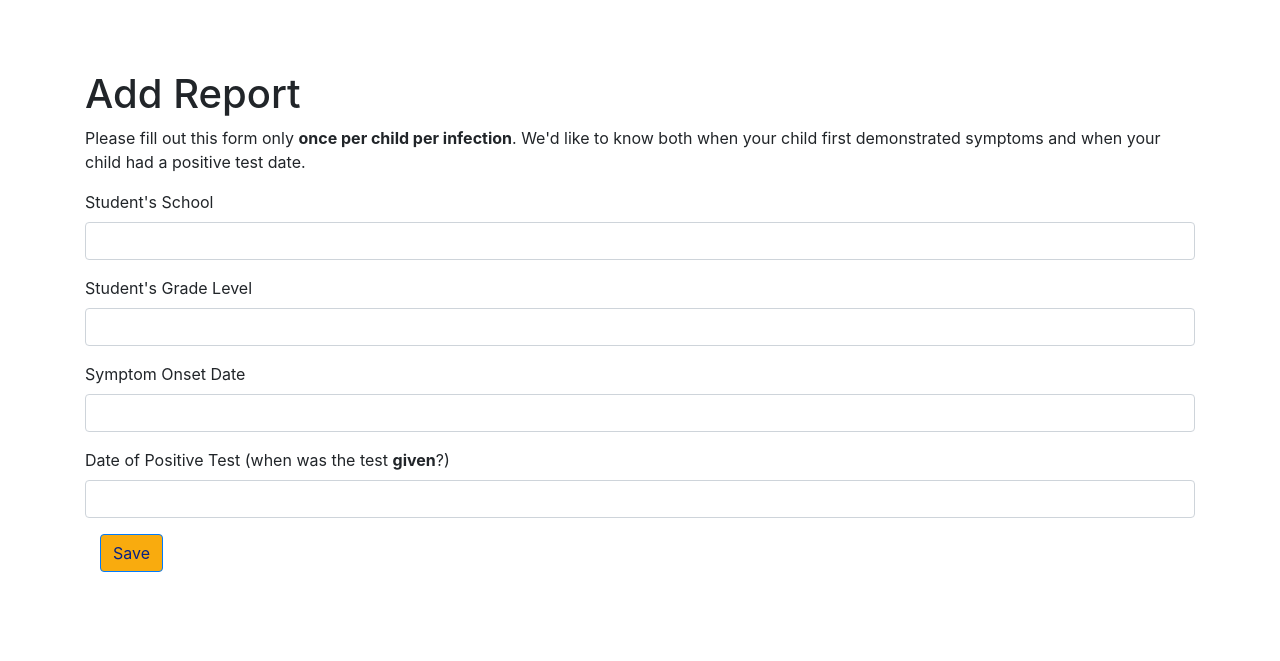
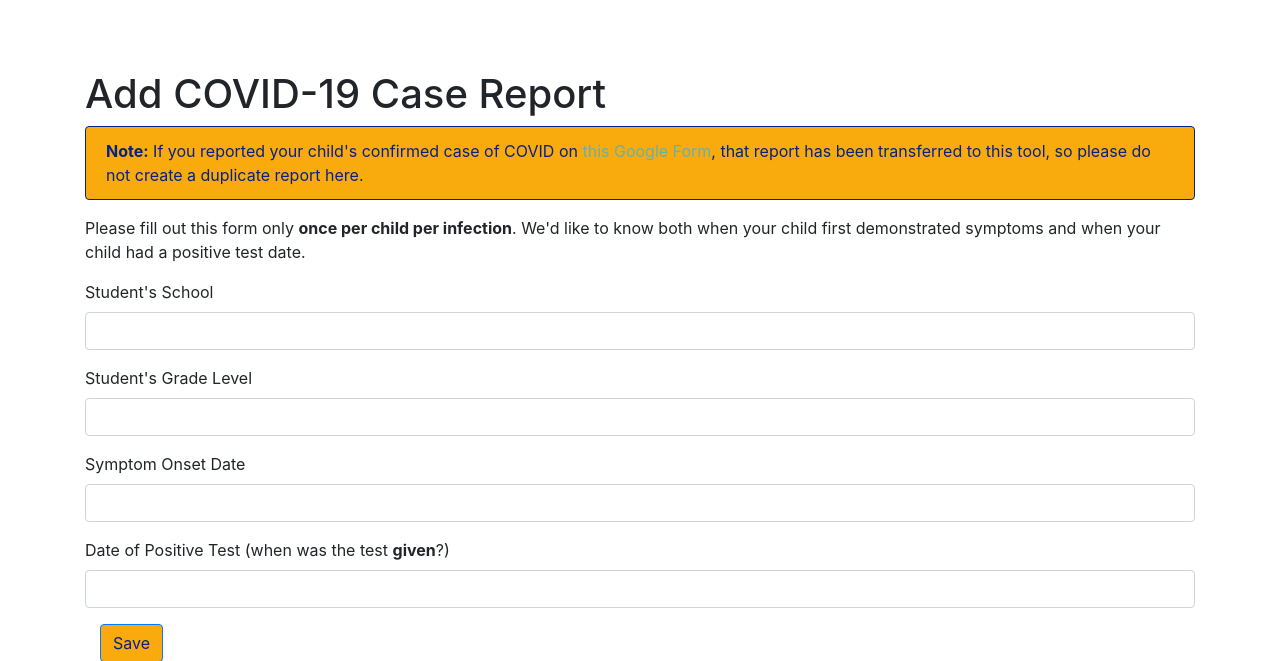
Before and after one commit to dllh/kcs-tracing.org, a Yii app: template views/reports/save.php in a window 1280 px wide. Shown: the top 661 px of the page. Run offline with PHP 8.4 and a stand-in for Yii, Linux system fonts and the light colour scheme; the template is opened without the code that fills it, so the values that code supplies are empty; form fields are guessed from the names that the template uses; some libraries are stand-ins or nearby versions.

Commit message:
Add a notice to the top of the Report page to discourage duplicate data entry. Closes #17.

```diff
--- a/views/reports/save.php
+++ b/views/reports/save.php
@@ -7,6 +7,8 @@ use app\models\Report;
 use yii\helpers\ArrayHelper;
 use yii\helpers\Json;
 use kartik\select2\Select2;
+
+$this->title = 'Report a COVID-19 Case';
 
 /*
  * The code just below is used for some logic that lets us map grade levels to
@@ -26,8 +28,12 @@ foreach ( $schools as $school ) {
 }
 ?>
 
-<h1>Add Report</h1>
+<h1>Add COVID-19 Case Report</h1>
+
+<div id="no-duplicate" class="alert"><b>Note:</b> If you reported your child's confirmed case of COVID on <a href="https://docs.google.com/forms/d/e/1FAIpQLSdnh2AZeRI6Np01H84mjMOnUZb1v3D4VqFVZ-Zv_7DM6U6veg/viewform">this Google Form</a>, that report has been transferred to this tool, so please do not create a duplicate report here.</div>
+
 <p>Please fill out this form only <b>once per child per infection</b>. We'd like to know both when your child first demonstrated symptoms and when your child had a positive test date.</p>
+
 
 <script type="text/javascript">
 <?php
--- a/web/css/site.css
+++ b/web/css/site.css
@@ -169,3 +169,9 @@ a.desc:after {
 	/*padding: 1rem, 0.5rem !important;*/
 	padding: 10px, 5px !important;
 }
+
+#no-duplicate {
+	background-color: #f9ab0e;
+	border: 1px solid #072084;
+	color: #072084 !important;
+}
```
